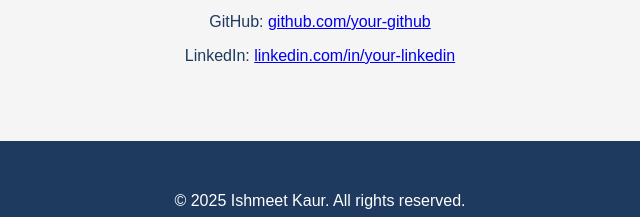
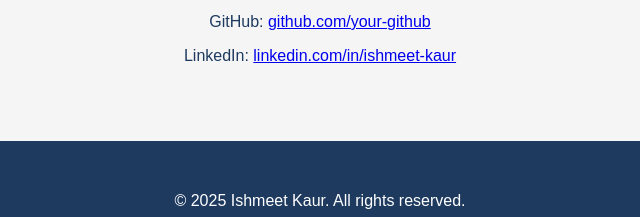
Before and after one commit to IshmeetKaur-commits/portfolio-website, a plain HTML site: page index.html in a window 1280 px wide. Shown: the part 1068-1285 px from the top of the page, 320-960 px from the left. Drawn offline with Linux system fonts and the light colour scheme.

Commit message:
Update index.html

```diff
--- a/index.html
+++ b/index.html
@@ -48,7 +48,7 @@
             <h2>Contact</h2>
             <p>Email: <a href="mailto:ishmeetkaur9511@gmail.com">ishmeetkaur9511@gmail.com</a></p>
             <p>GitHub: <a href="https://github.com/your-github" target="_blank">github.com/your-github</a></p>
-            <p>LinkedIn: <a href="https://linkedin.com/in/your-linkedin" target="_blank">linkedin.com/in/your-linkedin</a></p>
+            <p>LinkedIn: <a href="http://www.linkedin.com/in/ishmeet-kaur-257771354" target="_blank">linkedin.com/in/ishmeet-kaur</a></p>
         </div>
     </section>
 
```
